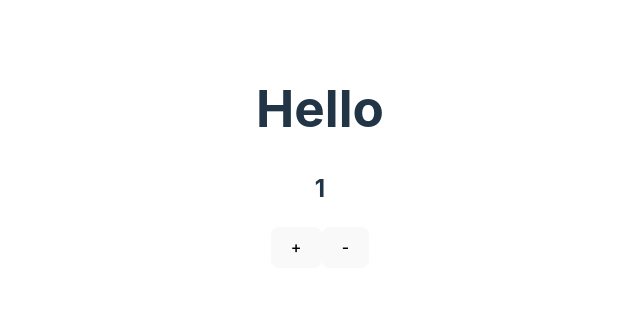
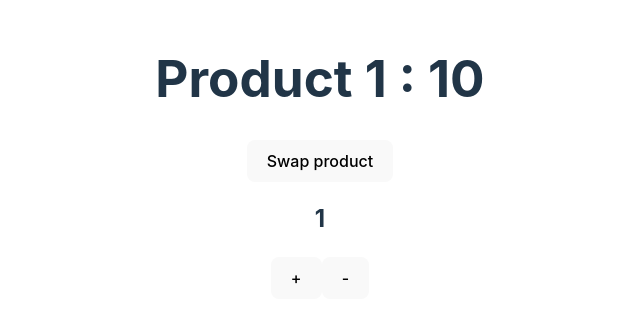
Before and after one commit to kaporto/vue-composition-api, a Vue app: page / in a window 1280 px wide. Shown: the part 243-566 px from the top of the page, without its empty margins (320-960 px from the left). Built offline with nearby package versions, Linux system fonts and the light colour scheme.

Commit message:
Creating reactive object with the reactive function

```diff
--- a/src/App.vue
+++ b/src/App.vue
@@ -1,18 +1,31 @@
 <script>
-import { ref } from 'vue'
+import { ref, reactive } from 'vue'
 
 export default{
   setup(){
     const message = ref("Hello")
     const quantity = ref(1)
+    const item = reactive({
+      name: "Product 1",
+      price: 10
+    })
 
     const increment = () => quantity.value++
     const decrement = () => quantity.value--
+
+    const swapProduct = () => {
+      item.name = "Product A"
+      item.price = 30
+    }
+
+
     return {
       message,
       quantity,
       increment,
-      decrement
+      decrement,
+      item,
+      swapProduct
     }
   }
 }
@@ -20,7 +33,8 @@
 </script>
 
 <template>
-  <h1>{{message}}</h1>
+  <h1>{{ item.name }} : {{ item.price }}</h1>
+  <button class="button" @click="swapProduct">Swap product</button>
   <h2>{{ quantity}}</h2>
   <button class="button" @click="increment">+</button>
   <button class="button" @click="decrement">-</button>
```
